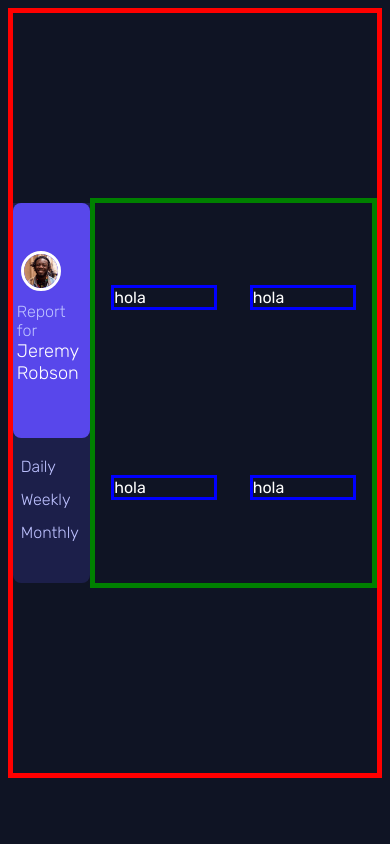
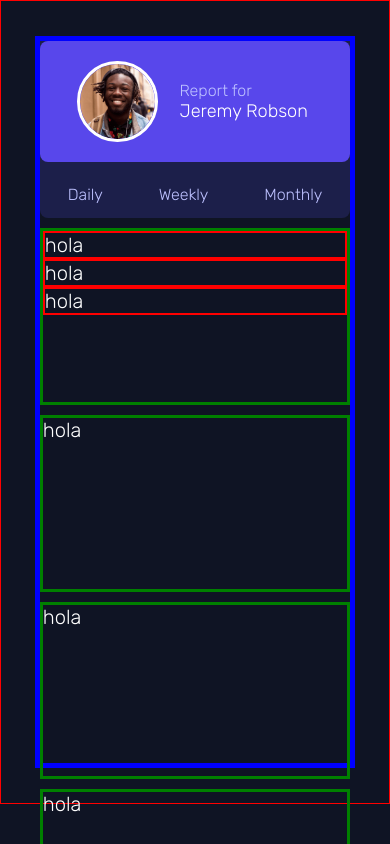
Before and after one commit to pamebengloff/time-tracking-dashboard, a React (Create React App) app in the folder time-tracking-dashboard/: page / in a window 390 px wide. Shown: the top 844 px of the page. Built offline with nearby package versions, Linux system fonts and the light colour scheme.

Commit message:
responsive

```diff
--- a/time-tracking-dashboard/src/@components/TimerCard.jsx
+++ b/time-tracking-dashboard/src/@components/TimerCard.jsx
@@ -2,8 +2,34 @@ import "./timercard-styles.css"
 
 export function TimerCard(props) {
     return (
-        <div className="card-container">
-            hola
+    <>
+
+        <div className="timer-card">
+          <div> <h1>hola</h1> </div>
+          <div> <h1>hola</h1> </div>
+          <div> <h1>hola</h1> </div>
+
+
         </div>
+
+        <div className="timer-card">
+          <h1>hola</h1>
+        </div>
+        <div className="timer-card">
+          <h1>hola</h1>
+        </div>
+
+        <div className="timer-card">
+          <h1>hola</h1>
+        </div>
+
+        <div className="timer-card">
+          <h1>hola</h1>
+        </div>
+        <div className="timer-card">
+          <h1>hola</h1>
+        </div>
+
+    </>
     );
 }
--- a/time-tracking-dashboard/src/@components/UserCard.jsx
+++ b/time-tracking-dashboard/src/@components/UserCard.jsx
@@ -4,7 +4,7 @@ import Userphoto from "../@images/image-jeremy.png";
 export function UserCard(props) {
     return (
     <>
-    <div className="user-container">
+    <div className="user-card">
 
             <div className="info-container">
 
--- a/time-tracking-dashboard/src/@components/timercard-styles.css
+++ b/time-tracking-dashboard/src/@components/timercard-styles.css
@@ -1,9 +1,10 @@
 
-.card-container{
-    display: flex;
-    flex-flow: row wrap;
-    width: 100px;
+.timer-card{ /*lo que le da el tamaño */
+    box-sizing: border-box;
+    border:3px green solid;
 
-    margin: auto;
-    border:3px blue solid;
 }
+
+.timer-card div{
+    border: 2px red solid;
+}
--- a/time-tracking-dashboard/src/@components/usercard-styles.css
+++ b/time-tracking-dashboard/src/@components/usercard-styles.css
@@ -1,5 +1,8 @@
 
-.user-container{
+.user-card{
+    display: flex;
+    flex-direction: column;
+
     border-bottom-right-radius: 8px;
     border-bottom-left-radius: 8px;
     background-color: hsl(235, 46%, 20%);
@@ -14,17 +17,17 @@
     border-bottom-left-radius: 8px;
     background-color:hsl(246, 80%, 60%);
 
-    padding: 10% 0 0 10%;
+    padding-top: 20%;
     height: 60%;
-
+    padding-left: 5%;
     display: flex;
     flex-direction: column;
     justify-content: center;
-    align-items: center;
+
 }
 
 img{
-    max-width: 50%;
+    max-width: 60%;
     height: auto;
     border:white 3px solid;
     border-radius: 50%;
@@ -39,29 +42,22 @@ img{
 .time-type-container{
     font-weight: 400;
     color:hsl(235, 45%, 61%);
-    height: 30%;
-    padding: 5% 0 0 10%;
+    height: 40%; /*lo que sobre*/
 
     display: flex;
     flex-direction: column;
-    align-items: flex-start;
     justify-content: space-evenly;
+
   /*  border:2px red solid;*/
+}
 
-}
 .time-type-container h4{
     cursor: pointer;
     width: fit-content;
-
+    padding-left: 5%;
 }
 
-@media (max-width:375px) {
-
-    .user-container{
-        padding: 0;
-        display: flex;
-        flex-direction: column;
-    }
+@media (max-width:420px) {
 
     .info-container{
         flex-direction: row;
@@ -76,7 +72,6 @@ img{
     }
     .user-text{
         flex-basis:50%;
-
         padding:0;
     }
 
@@ -84,12 +79,12 @@ img{
         display: flex;
         flex-flow: row wrap;
         justify-content: space-around;
-
-        padding: 10px 0 10px 0;
+        align-items: center;
+        padding: 10px 0 0 0;
     }
 
     .time-type-container h4{
-
+        padding: 0;
         margin:0;
         cursor: pointer;
     }
--- a/time-tracking-dashboard/src/App.js
+++ b/time-tracking-dashboard/src/App.js
@@ -10,18 +10,12 @@ function App() {
   return (
   <>
   <div className="all">
-
-    <div className="usercard">
+    <div className="gridish">
+       <section className="item-usercard">
         <UserCard/>
-    </div>
-
-    <div className="timers">
-      <TimerCard/>
-      <TimerCard/>
-      <TimerCard/>
+        </section>
         <TimerCard/>
     </div>
-
   </div>
   </>
   );
--- a/time-tracking-dashboard/src/app.css
+++ b/time-tracking-dashboard/src/app.css
@@ -2,6 +2,7 @@ body{
     background-color: hsl(226, 43%, 10%);
     color:white;
     font-family: 'Rubik', sans-serif;
+    margin:0;
 }
 
 h1,h2,h3,h4,h5,p{
@@ -16,41 +17,53 @@ h2{
 }
 
 h4{
-    font-size: calc(16px + (16 - 12) * ((100vw - 375px) / (1440 - 300)));
+    font-size: calc(16px + (10 - 8) * ((100vw - 375px) / (1440 - 300)));
     color: hsl(236, 100%, 87%);
 }
 
+.all{
+    display: flex;  /*flex para centrar el grid*/
+    align-items: center;
+    justify-content: center;
 
-.all{
-    display:flex;
-    align-items: center;
-    justify-content: space-evenly;
-    height: 90vh;
-    border: 5px red solid;
+    height: 95vh;
+    border: 1px red solid;
 }
 
-.usercard{
-    display: flex;
+.gridish{
+    height: 60%;
+    width:80%;
+    border: 5px blue solid;
 
-    flex-basis:15%;
-  /*  border: 5px blue solid;*/
-    height: 50%;
-}
-
-.timers{
-    height: 50%;
-    border: 5px green solid;
-    flex-basis:85%;
-    display: flex;
-    flex-flow: row wrap;
+    display: grid;
+    grid-template-columns: repeat(4, 1fr);
+    grid-template-rows: repeat(2, 50%);
+    grid-auto-flow: row dense;
+    gap:10px;
 
 }
 
-@media (max-width:567px){}
+/*para que ocupe dos rows en la primer columna*/
+.item-usercard{
+    grid-row: span 2;
+}
 
-@media (max-width:375px) {
-    .all{
-        display:flex;
-        flex-direction: column;
+
+@media (max-width:420px) {
+
+    .gridish{
+        height: 90%;
+        display: grid;
+
+        /*una sola col*/
+        grid-template-columns: repeat(auto-fill, minmax(100%, 1fr));
+
+        grid-template-rows: repeat(1, 177px);
+        grid-auto-rows: 177px; /*height de cards implicitas*/
+
     }
+    .item-usercard{
+        grid-row: span 1;
+    }
+
 }
```
Lines whose indentation alone changed are shown as unchanged.
